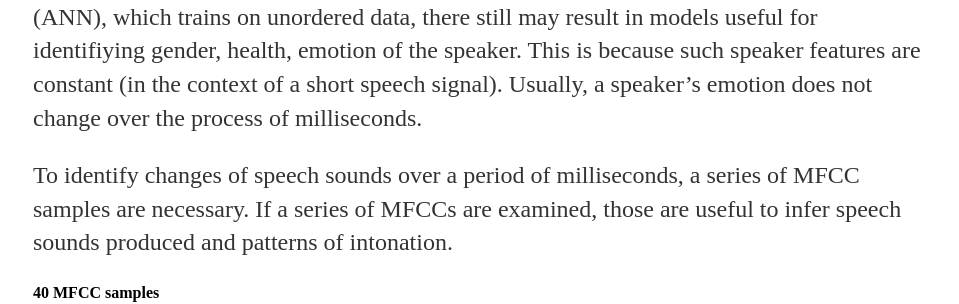
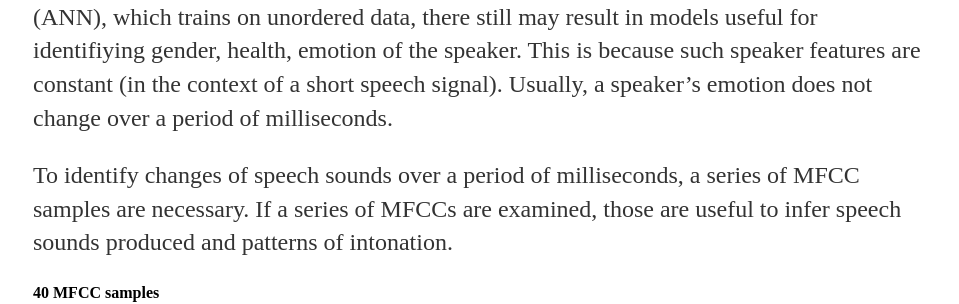
Before and after one commit to a-n-rose/a-n-rose.github.io, a Jekyll site: the page built from _posts/2018-09-09-MFCC-extraction-prep-speech-4-deep-learning.md, in a window 1280 px wide and 900 px high, scrolled down 1407 px. Shown: the part 357-661 px from the top of the window, without its empty margins (159-1118 px from the left). Built offline with Jekyll 4.4.1, drawn with Linux system fonts in a browser that asks for light colours; some of the changed text lies outside the part shown; grey boxes are pictures that could not be loaded.

Commit message:
typo fix

```diff
--- a/_posts/2018-09-09-MFCC-extraction-prep-speech-4-deep-learning.md
+++ b/_posts/2018-09-09-MFCC-extraction-prep-speech-4-deep-learning.md
@@ -18,7 +18,7 @@ Note: while MFCCs are applied in many research projects for speech recognition,
 
 One sample of 40 MFCCs is a tiny snapshot of a speech signal, i.e. the frequencies present in just 20-40 ms of speech. The MFCCs of a speech signal are calculated in small shifts, for example 10 ms, in order to catch all variation within the 20-40 ms window. For example, if the calculation windows are 25 ms with 10 ms window shifts (standard), the first set of  40 MFCCs would be calculated on 1-25 ms of speech, the second on the 10-35 ms of speech, the third on the 20-45 ms of speech, etc. Each MFCC calculation reveals 40 coefficients indicating the presense of frequencies in each tiny segment.
 
-One sample of MFCCs will not reveal enough information to identify which sound is produced; however, it still may be relevant to show what non-linguistic features are present. For example, if millions of MFCC samples are fed to a simple artificial neural network (ANN), which trains on unordered data, there still may result in models useful for identifiying gender, health, emotion of the speaker. This is because such speaker features are constant (in the context of a short speech signal). Usually, a speaker's emotion does not change over the process of milliseconds.
+One sample of MFCCs will not reveal enough information to identify which sound is produced; however, it still may be relevant to show what non-linguistic features are present. For example, if millions of MFCC samples are fed to a simple artificial neural network (ANN), which trains on unordered data, there still may result in models useful for identifiying gender, health, emotion of the speaker. This is because such speaker features are constant (in the context of a short speech signal). Usually, a speaker's emotion does not change over a period of milliseconds.
 
 To identify changes of speech sounds over a period of milliseconds, a series of MFCC samples are necessary. If a series of MFCCs are examined, those are useful to infer speech sounds produced and patterns of intonation.
 
```
